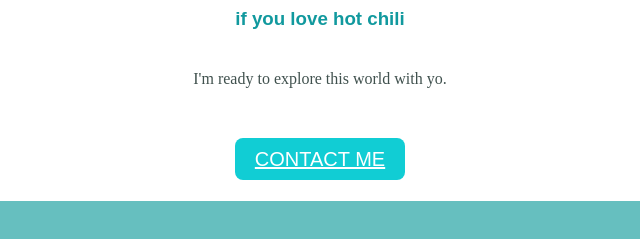
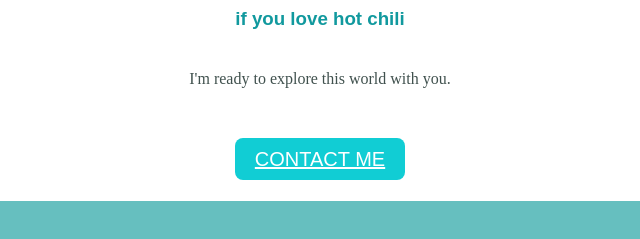
Before and after one commit to yuma-higa/my_profile1, a plain HTML site: page index.html in a window 1280 px wide. Shown: the part 1628-1867 px from the top of the page, 320-960 px from the left. Drawn offline with Linux system fonts and the light colour scheme.

Commit message:
Update index.html

```diff
--- a/index.html
+++ b/index.html
@@ -40,7 +40,7 @@
             <h2>get in touch</h2>
             <h3>if you love hot chili </h3>
             <p class="contact-message">
-                I'm ready to explore this world with yo.
+                I'm ready to explore this world with you.
             </p>
 
             </a>
```
